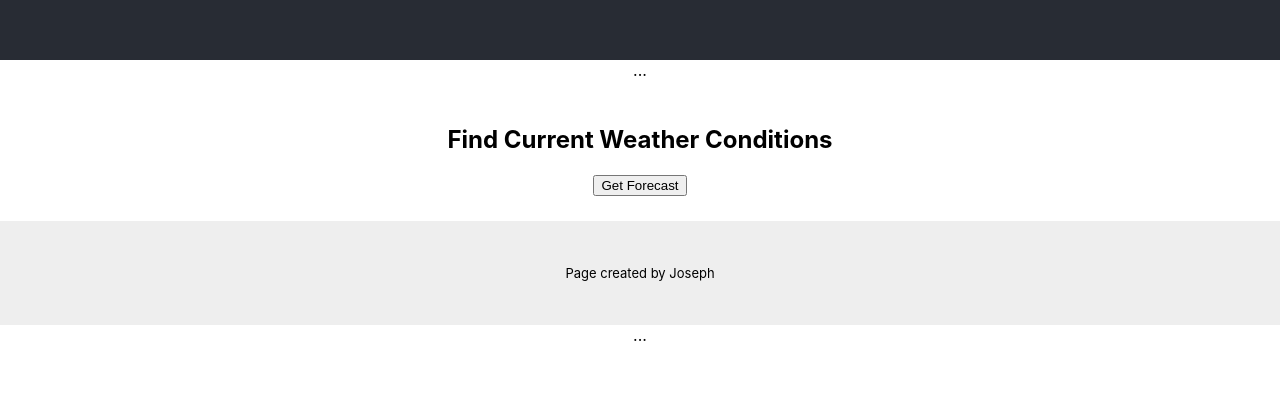
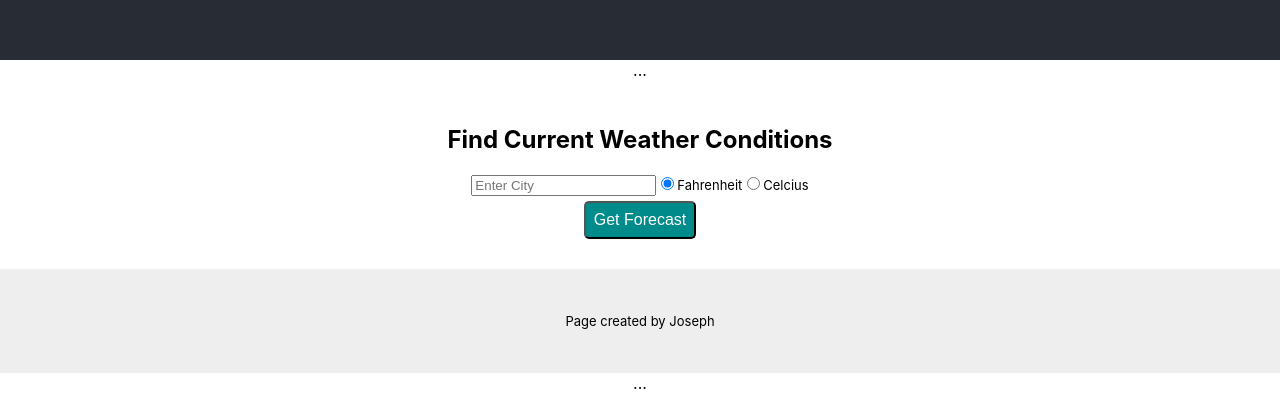
Before and after one commit to JoseOgam/weather-app, a React (Create React App) app: page / in a window 1280 px wide. Shown: the part 790-1183 px from the top of the page. Before the commit the page ends 1135 px from the top, so only its background shows below. Built offline with nearby package versions, Linux system fonts and the light colour scheme.

Commit message:
Form to allow user type city added and css for forms updated

```diff
--- /dev/null
+++ b/src/components/Forcast/Forecast.module.css
@@ -0,0 +1,30 @@
+.TextInput {
+  font-size: large;
+  border: 1px solid #eeeeee;
+  padding: 5px;
+  border-radius: 3px;
+  display: block;
+  margin: 5px auto;
+}
+
+.TextInput:focus {
+  outline: none;
+  border-color: #719ece;
+  box-shadow: 0 0 10px rgb(50, 100, 153);
+}
+
+.Radio {
+  font-size: small;
+}
+
+.Button {
+  display: block;
+  margin: 10px auto;
+  padding: 0.5rem;
+  font-size: 1em;
+  background: darkcyan;
+  border-radius: 5px;
+  color: white;
+  cursor: pointer;
+  margin: 5px auto;
+}
--- a/src/components/Forcast/forcast.js
+++ b/src/components/Forcast/forcast.js
@@ -1,11 +1,16 @@
 import React, { useState } from "react";
 import Conditions from "../Conditions/condition";
+import classes from "./Forecast.module.css";
 
 const Forcast = () => {
+  let [city, setCity] = useState("");
+  let [unit, setUnit] = useState("imperial");
   let [responseObj, setResponseObj] = useState({});
-  var getForecast = () => {
+  const uriEncodedCity = encodeURIComponent(city);
+  var getForecast = (e) => {
+    e.preventDefault();
     fetch(
-      "https://community-open-weather-map.p.rapidapi.com/weather?q=kisumu",
+      `https://community-open-weather-map.p.rapidapi.com/weather?units=${unit}&q=${uriEncodedCity}`,
       {
         method: "GET",
         headers: {
@@ -26,8 +31,41 @@ const Forcast = () => {
   return (
     <div>
       <h2>Find Current Weather Conditions</h2>
-
-      <button onClick={getForecast}>Get Forecast</button>
+      <form onSubmit={getForecast}>
+        <input
+          type="text"
+          placeholder="Enter City"
+          maxLength="50"
+          value={city}
+          className={classes.textInput}
+          onChange={(e) => setCity(e.target.value)}
+        />
+        <label className={classes.Radio}>
+          <input
+            type="radio"
+            name="units"
+            checked={unit === "imperial"}
+            value="imperial"
+            className={classes.textInput}
+            onChange={(e) => setUnit(e.target.value)}
+          />
+          Fahrenheit
+        </label>
+        <label className={classes.Radio}>
+          <input
+            type="radio"
+            name="units"
+            checked={unit === "metric"}
+            value="metric"
+            className={classes.textInput}
+            onChange={(e) => setUnit(e.target.value)}
+          />
+          Celcius
+        </label>
+        <button className={classes.Button} type="submit">
+          Get Forecast
+        </button>
+      </form>
       <Conditions responseObj={responseObj} />
     </div>
   );
```
